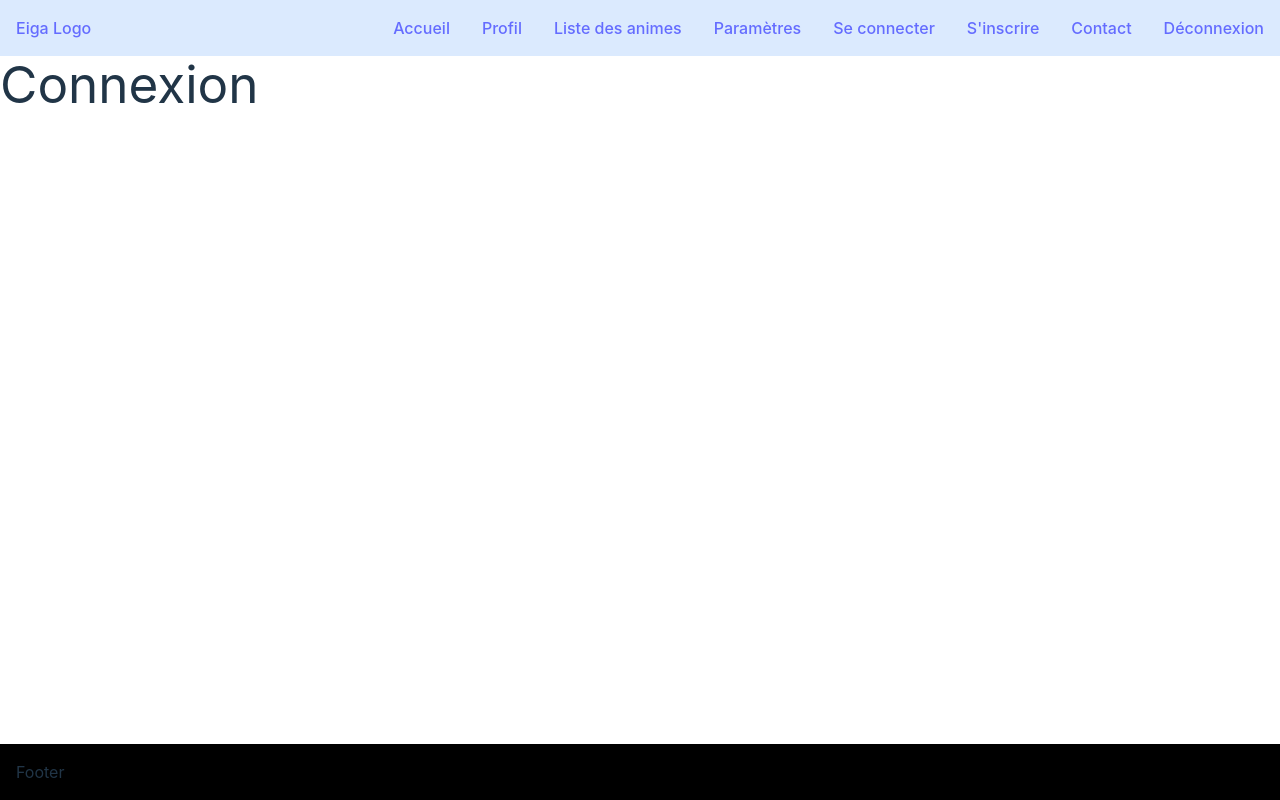
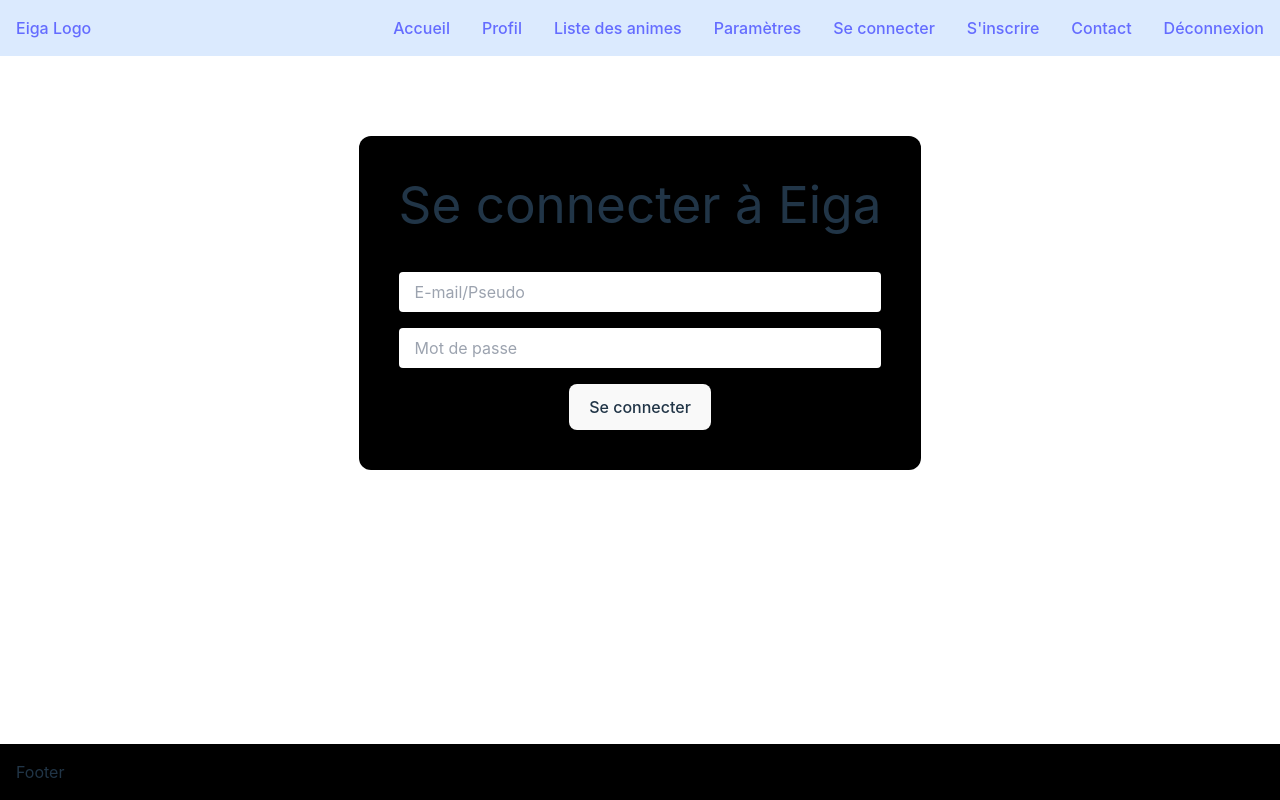
Before and after one commit to LinelinLove/hetic-architecture, a React (Vite) app in the folder architecture-anime-manga/: page /login in a window 1280 px wide. Built offline with nearby package versions, Linux system fonts and the light colour scheme.

Commit message:
signup fix

```diff
--- a/architecture-anime-manga/src/components/atoms/InputComponent.jsx
+++ b/architecture-anime-manga/src/components/atoms/InputComponent.jsx
@@ -1,14 +1,15 @@
 import React from "react";
 
-const InputComponent = ({ placeholder, type, required, id }) => {
+const InputComponent = ({ placeholder, type, required, name, onChange }) => {
   return (
     <input
       type={type}
-      id={id}
-      name={id}
+      id={name}
+      name={name}
       placeholder={placeholder}
       className="w-full leading-10 px-4 rounded"
       required={required}
+      onChange={onChange}
     />
   );
 };
--- a/architecture-anime-manga/src/pages/Login.jsx
+++ b/architecture-anime-manga/src/pages/Login.jsx
@@ -1,9 +1,71 @@
-import React from "react";
+import React, { useEffect, useState } from "react";
+import InputComponent from "../components/atoms/InputComponent";
+import "./Signup.css";
 
 export default function Login() {
+  const [formData, setFormData] = useState({
+    id: "",
+    password: "",
+  });
+
+  const handleChange = (e) => {
+    setFormData({ ...formData, [e.target.name]: e.target.value });
+  };
+
+  const handleSubmit = async (e) => {
+    e.preventDefault();
+
+    try {
+      const response = await fetch(
+        import.meta.env.VITE_REACT_APP_API_URL +
+          "hetic-architecture/backend/api/login.php",
+        {
+          method: "POST",
+          headers: {
+            "Content-Type": "application/json",
+          },
+          body: JSON.stringify(formData),
+        }
+      );
+
+      const data = await response.json();
+
+      if (response.ok) {
+        console.log("User registered successfully");
+        // Redirigez l'utilisateur vers une page de connexion ou faites autre chose après l'inscription réussie.
+      } else {
+        console.error("Error registering user:", data.message);
+      }
+
+      console.log(data);
+    } catch (error) {
+      console.error("Error:", error);
+    }
+  };
+
   return (
-    <div>
-      <h1>Connexion</h1>
+    <div className="gap-10 flex flex-col items-center p-4">
+      <div className="bg-black gap-10 flex flex-col items-center p-10 rounded-xl mt-16">
+        <h1>Se connecter à Eiga</h1>
+        <form
+          onSubmit={handleSubmit}
+          className="flex flex-col items-center gap-4 w-full"
+        >
+          <InputComponent
+            type="text"
+            placeholder="E-mail/Pseudo"
+            required={true}
+            id="username"
+          />
+          <InputComponent
+            type="password"
+            placeholder="Mot de passe"
+            required={true}
+            id="password"
+          />
+          <button type="submit">Se connecter</button>
+        </form>
+      </div>
     </div>
   );
 }
--- a/architecture-anime-manga/src/pages/Signup.jsx
+++ b/architecture-anime-manga/src/pages/Signup.jsx
@@ -3,27 +3,6 @@ import InputComponent from "../components/atoms/InputComponent";
 import "./Signup.css";
 
 export default function Signup() {
-  // useEffect(() => {
-  //   // Assurez-vous d'ajuster l'URL en fonction de votre configuration
-  //   const apiUrl =
-  //     import.meta.env.VITE_REACT_APP_API_URL +
-  //     "hetic-architecture/backend/api/db_connexion.php";
-
-  //   fetch(apiUrl)
-  //     .then((response) => {
-  //       if (!response.ok) {
-  //         throw new Error(`HTTP error! Status: ${response.status}`);
-  //       }
-  //       return response.json();
-  //     })
-  //     .then((data) => {
-  //       console.log("Database connection successful:", data);
-  //     })
-  //     .catch((error) => {
-  //       console.error("Error checking database connection:", error);
-  //     });
-  // }, []);
-
   const [formData, setFormData] = useState({
     username: "",
     email: "",
@@ -79,20 +58,24 @@ export default function Signup() {
             type="text"
             placeholder="Pseudo"
             required={true}
-            id="username"
+            name="username"
+            onChange={handleChange}
           />
+
           <InputComponent
             type="email"
             placeholder="E-mail"
             required={true}
-            id="email"
+            name="email"
+            onChange={handleChange}
           />
           {/* <InputComponent type="telephone" placeholder="Téléphone" /> */}
           <InputComponent
             type="password"
             placeholder="Mot de passe"
             required={true}
-            id="password"
+            name="password"
+            onChange={handleChange}
           />
           <InputComponent
             type="password"
```
Also changed, not shown: 2 other files (tests, documents, lock files or other folders).
